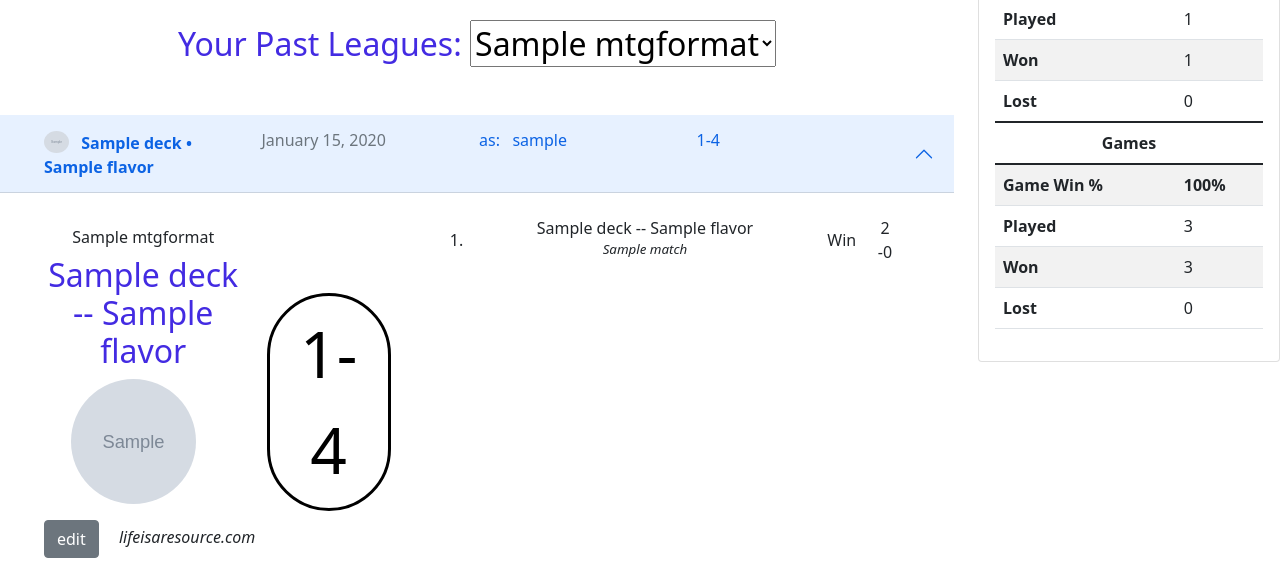
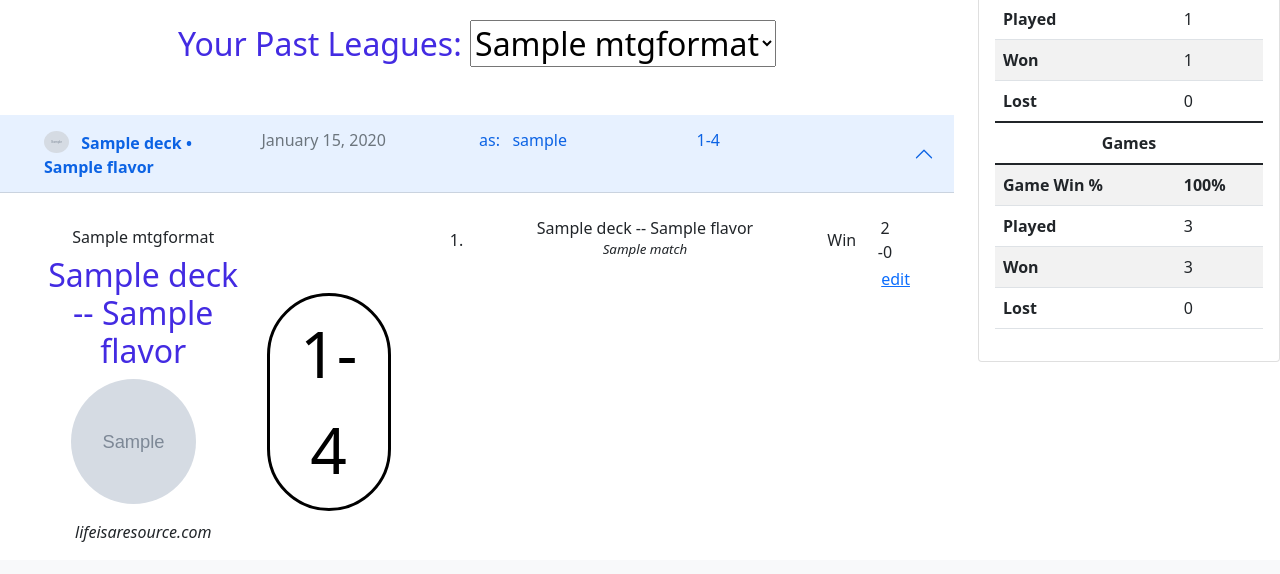
Before and after one commit to sctilley/tirelessRailway, a Django app: page / in a window 1280 px wide, after a click that opens the changed part. Shown: the part 771-1345 px from the top of the page. After the commit the page ends 1313 px from the top, so only its background shows below. Run offline with Django 4.2, Linux system fonts and the light colour scheme; a user stored in the database is signed in; tables that the repository leaves empty hold one stand-in row (values such as "Sample post"); grey boxes marked "Sample" are stand-in pictures; data that the repository does not hold is empty; parts of the project's set-up code (start-up, migrations or seed data) failed here and were passed over; some libraries are stand-ins or nearby versions.

Commit message:
change edit button

```diff
--- a/leagues/static/leagues/mystyle.css
+++ b/leagues/static/leagues/mystyle.css
@@ -108,3 +108,7 @@ table.smalltable {
 .good-green{
   background-color: rgba(80, 237, 12, 0.941);
 }
+
+.float-right {
+  float: right;
+}
--- a/templates/leaguedetail.html
+++ b/templates/leaguedetail.html
@@ -102,7 +102,7 @@
                 <button class="btn btn-primary btn-lg" name="edit" _="on click toggle .hidden on #editleague">change match info</button>
             </div>
             <div class="col-sm">
-                <a href="{% url 'leaguedelete' league.id %}" class="btn btn-danger btn-lg" name="delete">delete</a>
+                <a href="{% url 'leaguedelete' league.id %}" class="btn btn-danger btn-lg" name="delete">delete league</a>
             </div>
             <div class="col-sm">
                 <a href="{% url 'home' %}" class="btn btn-secondary btn-lg" name="cancel">cancel / take me home</a>
--- a/templates/partials/leagues.html
+++ b/templates/partials/leagues.html
@@ -60,6 +60,7 @@
                                  {{ league.myDeck }}{% if league.myFlavor.name != "none/stock" %} -- {{league.myFlavor}}{% endif %}
                               </h2>
                               <img class="rounded-circle deck-img" src="{{ league.myDeck.image.url }}" />
+                              <span class="mx-3"><em>lifeisaresource.com</em></span>
                            </div>
                            <div class="col-2 center">
                               <div class="supercenter">
@@ -126,15 +127,15 @@
                                           </table>
                                        </div>
                                     {% endfor %}
+                                    {% if league.user == user %}
+                                       <a href="{% url 'leaguedetail' league.id %}" class="float-right">edit</a>
+                                    {% endif %}
                                  </ol>
                               </div>
                            </div>
 
                         </div>
-                        {% if league.user == user %}
-                           <a href="{% url 'leaguedetail' league.id %}" class="btn btn-secondary">edit</a>
-                        {% endif %}
-                        <span class="mx-3"><em>lifeisaresource.com</em></span>
+
                      </div>
                </article>
             </div>
```
